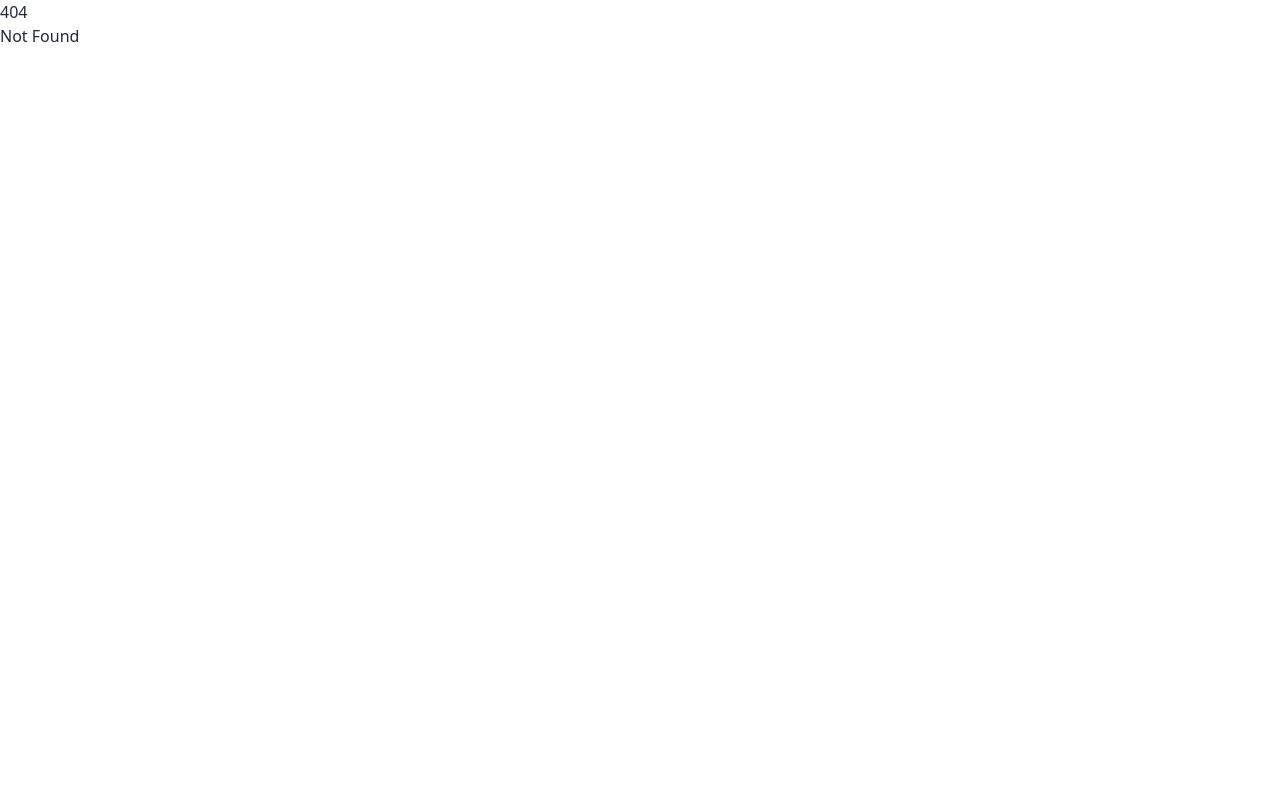
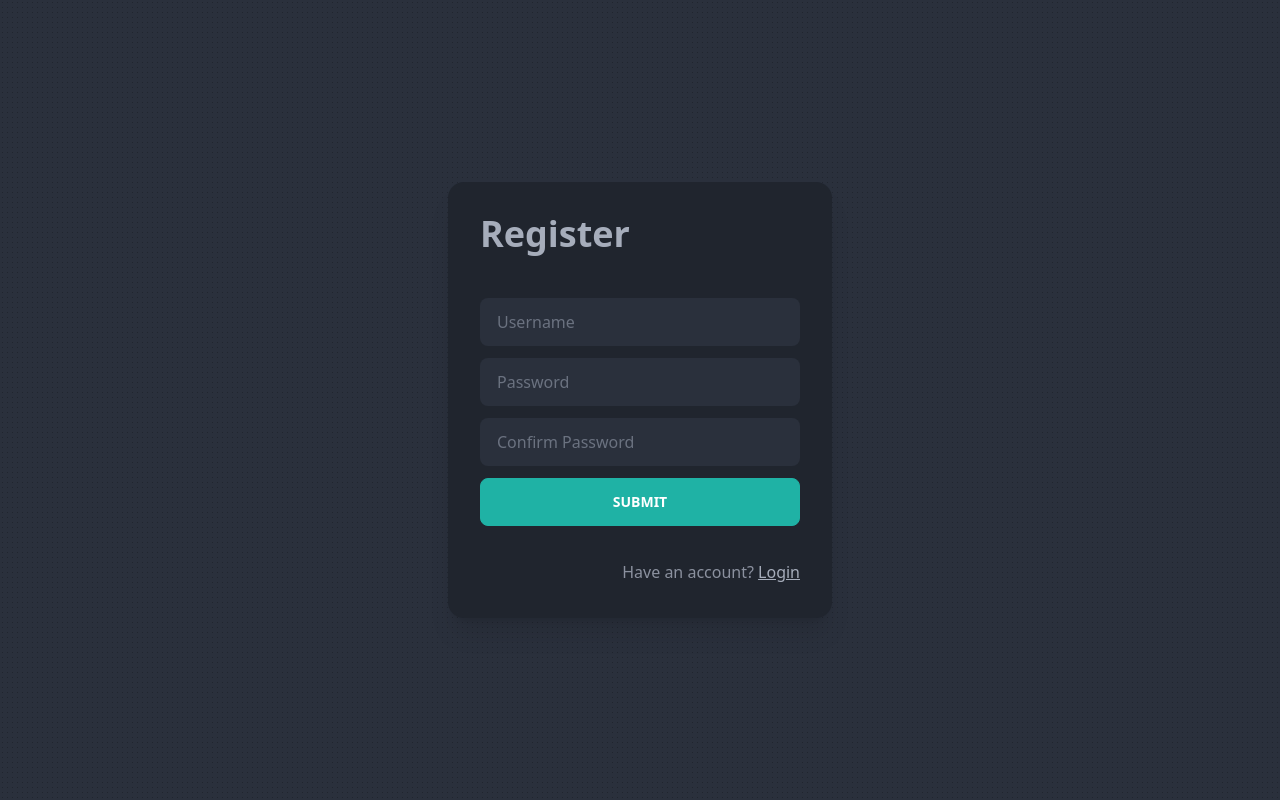
Before and after one commit to glubl/glubl-web, a SvelteKit app: page /register in a window 1280 px wide. Before the commit this address had no page. Built offline with nearby package versions, Linux system fonts and the light colour scheme; what prettier-plugin-tailwindcss would draw is missing.

Commit message:
Add dependencies and configs (#1)
* build: add themes, dotted bg, and SPA

* feat: add login and register page

```diff
--- a/src/app.html
+++ b/src/app.html
@@ -1,5 +1,5 @@
 <!DOCTYPE html>
-<html lang="en">
+<html lang="en" data-theme="dark">
 	<head>
 		<meta charset="utf-8" />
 		<link rel="icon" href="%sveltekit.assets%/favicon.png" />
--- a/src/routes/+layout.svelte
+++ b/src/routes/+layout.svelte
@@ -2,4 +2,8 @@
   import "../style.css";
 </script>
 
-<slot />
+<div
+  class="from-base-300 to-base-100 flex flex-col"
+>
+  <slot />
+</div>
--- /dev/null
+++ b/src/routes/+layout.ts
@@ -0,0 +1,2 @@
+export const ssr = false;
+export const csr = true;
--- a/src/routes/+page.svelte
+++ b/src/routes/+page.svelte
@@ -1,34 +1,3 @@
 <svelte:head>
   <script async defer src="https://buttons.github.io/buttons.js"></script>
 </svelte:head>
-
-<div
-  class="h-screen bg-gradient-to-b from-gray-900 to-slate-800 flex flex-col text-white"
->
-  <header class="py-16">
-    <h1 class="text-4xl font-bold text-center mb-1">Create Tailwind</h1>
-    <p class="text-center mb-6 text-neutral-300">
-      If you like this project, consider giving it a star on GitHub!
-    </p>
-    <div class="flex flex-row justify-center items-center gap-4">
-      <a
-        class="github-button"
-        href="https://github.com/andrejjurkin/create-tailwind-app"
-        data-color-scheme="no-preference: dark; light: dark; dark: dark;"
-        data-icon="octicon-star"
-        data-size="large"
-        data-show-count="true"
-        aria-label="Star andrejjurkin/create-tailwind-app on GitHub">Star</a
-      >
-      <a
-        class="github-button"
-        href="https://github.com/andrejjurkin/create-tailwind-app/discussions"
-        data-color-scheme="no-preference: dark; light: dark; dark: dark;"
-        data-icon="octicon-comment-discussion"
-        data-size="large"
-        aria-label="Discuss andrejjurkin/create-tailwind-app on GitHub"
-        >Discuss</a
-      >
-    </div>
-  </header>
-</div>
--- /dev/null
+++ b/src/routes/login/+layout.svelte
@@ -0,0 +1,6 @@
+<div
+  class="bg-dotted h-screen flex items-center justify-center p-2"
+  style="background-size: 5px 5px;"
+>
+  <slot />
+</div>
--- /dev/null
+++ b/src/routes/login/+page.svelte
@@ -0,0 +1,9 @@
+<div class="card w-96 bg-base-300 shadow-xl backdrop-blur">
+  <div class="card-body prose prose-sm sm:prose-base gap-y-3">
+    <h1>Login</h1>
+    <input type="text" placeholder="Username" class="input w-full max-w-xs" />
+    <input type="password" placeholder="Password" class="input w-full max-w-xs" />
+    <button class="btn btn-accent">Submit</button>
+    <p class="place-self-end">Don't have account? <a data-sveltekit-preload-code="hover" href="/register">Register</a></p>
+  </div>
+</div>
--- /dev/null
+++ b/src/routes/register/+layout.svelte
@@ -0,0 +1,6 @@
+<div
+  class="bg-dotted h-screen flex items-center justify-center p-2"
+  style="background-size: 5px 5px;"
+>
+  <slot />
+</div>
--- /dev/null
+++ b/src/routes/register/+page.svelte
@@ -0,0 +1,10 @@
+<div class="card w-96 bg-base-300 shadow-xl backdrop-blur">
+  <div class="card-body prose prose-sm sm:prose-base gap-y-3">
+    <h1>Register</h1>
+    <input type="text" placeholder="Username" class="input w-full max-w-xs" />
+    <input type="password" placeholder="Password" class="input w-full max-w-xs" />
+    <input type="password" placeholder="Confirm Password" class="input w-full max-w-xs" />
+    <button class="btn btn-accent">Submit</button>
+    <p class="place-self-end">Have an account? <a data-sveltekit-preload-code="hover" href="/login">Login</a></p>
+  </div>
+</div>
--- a/tailwind.config.cjs
+++ b/tailwind.config.cjs
@@ -2,7 +2,11 @@
 module.exports = {
   content: ["./src/**/*.{html,js,svelte,ts}"],
   theme: {
-    extend: {},
+    extend: {
+      backgroundImage: {
+        'dotted': 'radial-gradient(var(--tw-gradient-from) 0.5px, var(--tw-gradient-to) 0.5px)',
+      }
+    },
     backdropFilter: {
       'none': 'none',
       'blur': 'blur(20px)',
@@ -16,4 +20,7 @@ module.exports = {
     require("daisyui"),
     require("prettier-plugin-tailwindcss")
   ],
+  daisyui: {
+    themes: ["light", "dark", "cupcake", "bumblebee", "emerald", "corporate", "synthwave", "retro", "cyberpunk", "valentine", "halloween", "garden", "forest", "aqua", "lofi", "pastel", "fantasy", "wireframe", "black", "luxury", "dracula", "cmyk", "autumn", "business", "acid", "lemonade", "night", "coffee", "winter"],
+  },
 };
```
